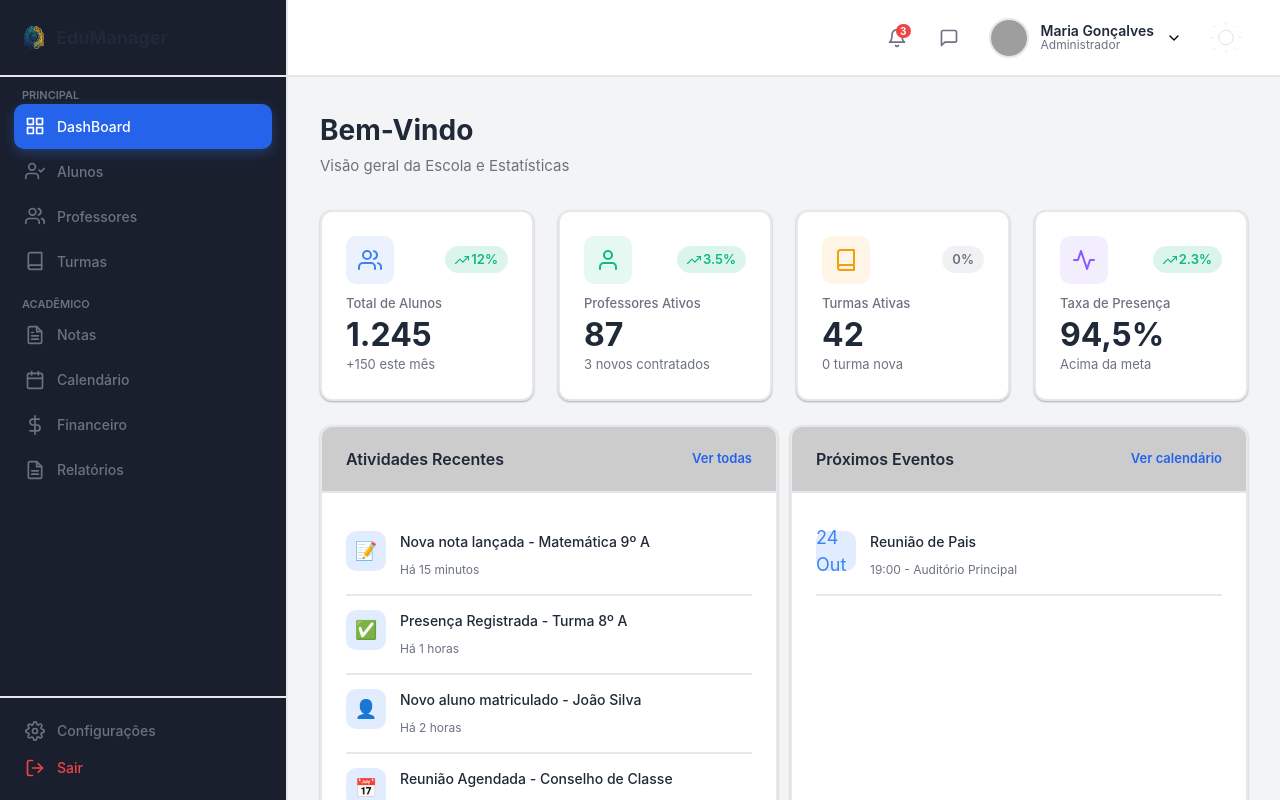
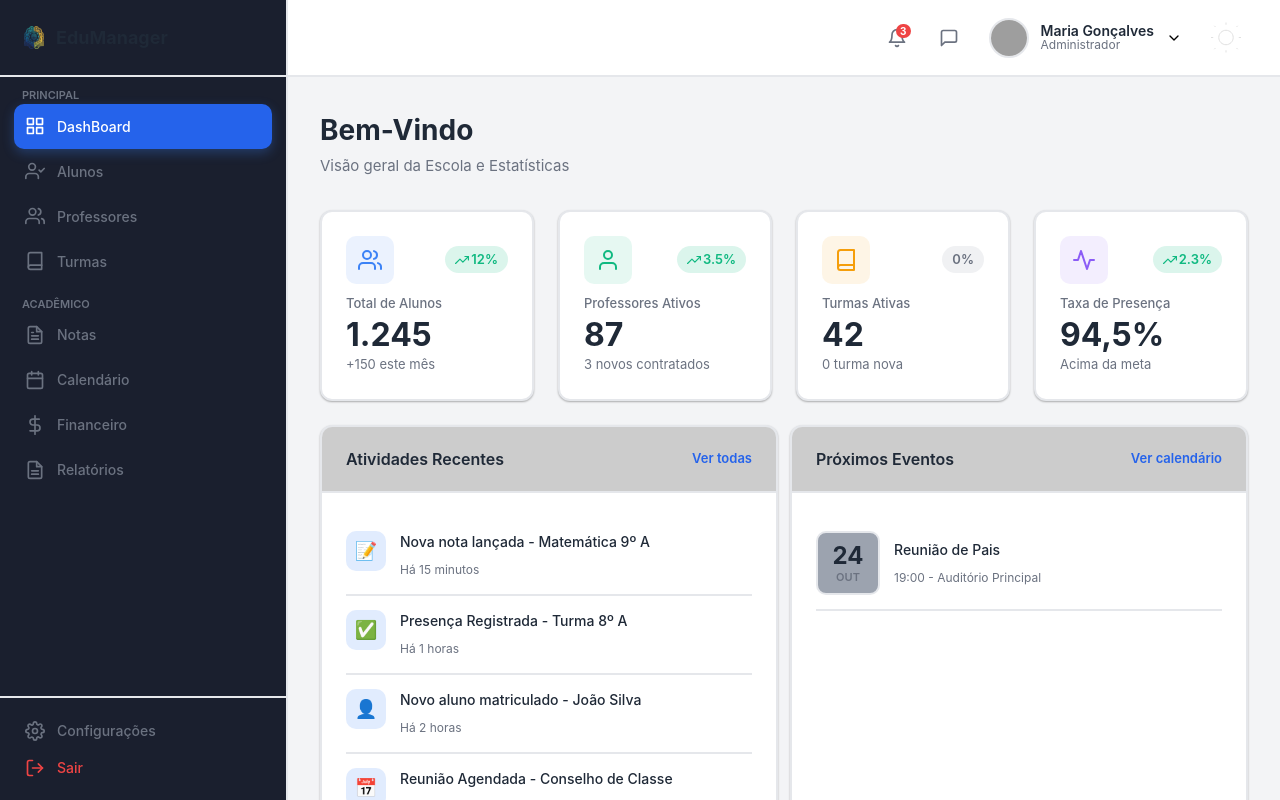
Before and after one commit to DevPeress/EduConnect-Web, a React (Vite) app: page /admin in a window 1280 px wide. Shown: the top 800 px of the page. Built offline with nearby package versions, Linux system fonts and the light colour scheme; grey boxes are pictures that could not be loaded.

Commit message:
Ajustes da estilização para o calendario

```diff
--- a/src/components/Administracao/TabelasAdmin/CalendarioAdmin/index.tsx
+++ b/src/components/Administracao/TabelasAdmin/CalendarioAdmin/index.tsx
@@ -27,17 +27,12 @@ const CalendarioAdmin = ({ calendario }: { calendario: CalendarioType[] }) => {
             key={index}
             className="flex gap-3.5 py-3.5 px-0 border-b-2 border-b-(--border-color)"
           >
-            <div
-              className="w-10 h-10 rounded-[10px] flex items-center justify-center text-[18px] shrink-0"
-              style={{
-                color: "var(--blue)",
-                background: "rgba(59, 130, 246, 0.15)",
-              }}
-            >
-              {item.dia}
+            <div className="w-16 h-16 bg-(--bg-input) border-2 border-(--border-color) rounded-[10px] flex flex-col items-center justify-center shrink-0">
+              <span className="text-[24px] font-bold text-(--text-primary) leading-7">{item.dia}</span>
+              <span className="text-[11px] font-semibold text-(--text-muted) uppercase leading-3.5">{item.mes}</span>
             </div>
             <div className="flex-1">
-              <p className="text-[14px] text-(--text-primary) mb-1 font-medium">
+              <p className="text-[14px] text-(--text-primary) mt-2 mb-1 font-medium">
                 {item.tipo}
               </p>
               <span className="text-[12px] text-(--text-muted)">
--- a/src/paginas/Administracao/Inicio/index.tsx
+++ b/src/paginas/Administracao/Inicio/index.tsx
@@ -23,7 +23,7 @@ const InicioAdm = () => {
   ]);
 
   const [calendario] = useState<CalendarioType[]>([
-    { dia: "24 Out", tipo: "Reunião de Pais", horario: "19:00 - Auditório Principal" }
+    { dia: "24", mes: "Out", tipo: "Reunião de Pais", horario: "19:00 - Auditório Principal" }
   ]);
 
   return (
--- a/src/types/types.d.ts
+++ b/src/types/types.d.ts
@@ -59,6 +59,7 @@ export interface AtividadeType {
 
 export interface CalendarioType {
   dia: string;
+  mes: string;
   tipo: string;
   horario: string;
 };
```
